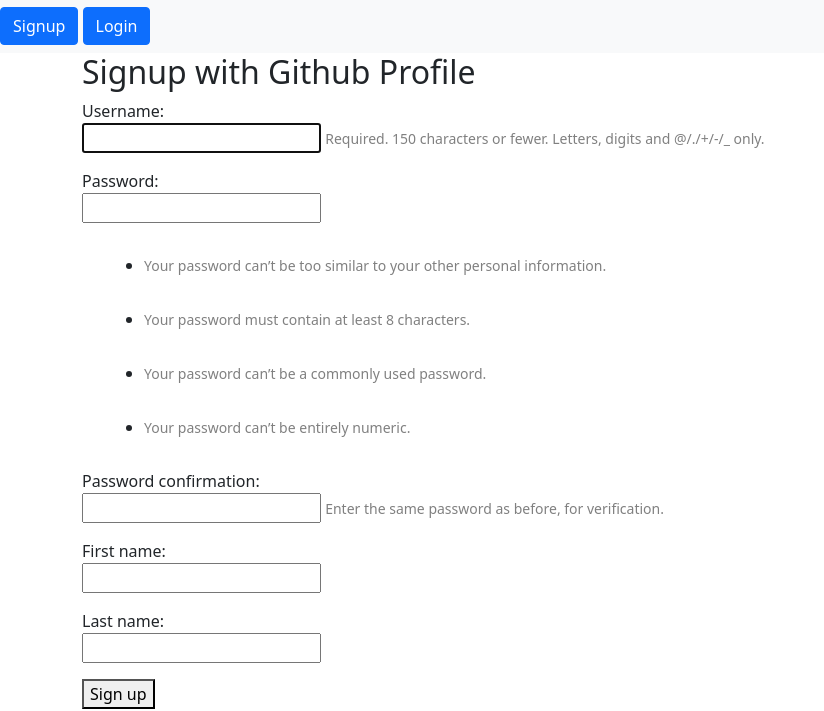
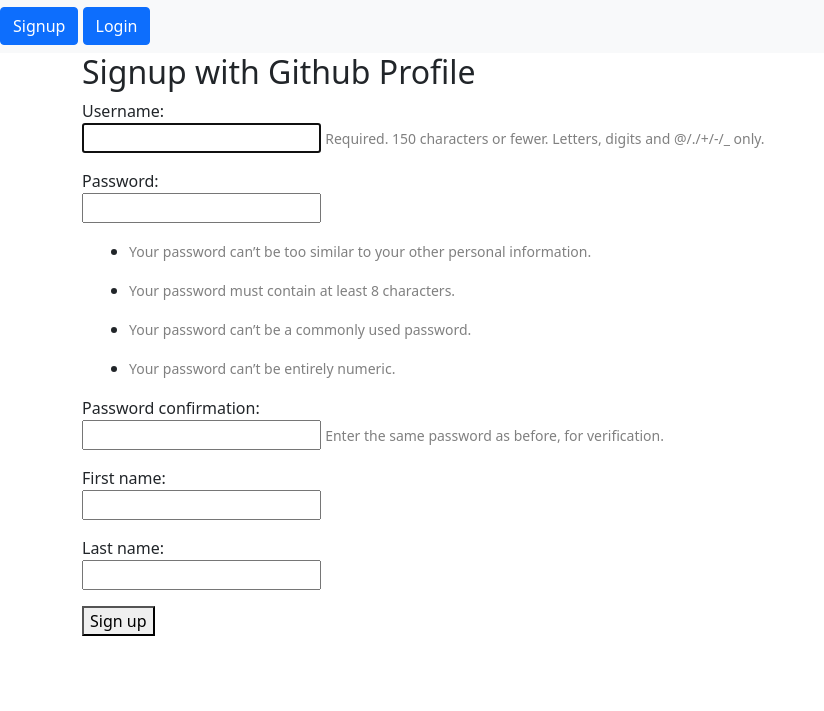
Before and after one commit to sankalppar/ssl_lab4, a Django app: page /register/ in a window 1280 px wide. Shown: the part 89-800 px from the top of the page, without its empty margins (0-824 px from the left). Run offline with Django 3.2, Linux system fonts and the light colour scheme.

Commit message:
Styling changes

```diff
--- a/static/css/style.css
+++ b/static/css/style.css
@@ -1,3 +1,3 @@
 ul li {
-  margin: 30px;
+  margin: 15px;
 }
--- a/templates/base.html
+++ b/templates/base.html
@@ -13,7 +13,9 @@
 <center>Built by 200050114 200050127</center>
 </header>
 <nav class="navbar navbar-light bg-light">
-  <center><font size="+3">Welcome to GitHub Profiles!</font></center>
+<div class="container-fluid-nav text-center">
+  <font size="+3">Welcome to GitHub Profiles!</font>
+</div>
 </nav>
 <nav class="navbar navbar-light bg-light">
 {% if user.is_authenticated %}
```
